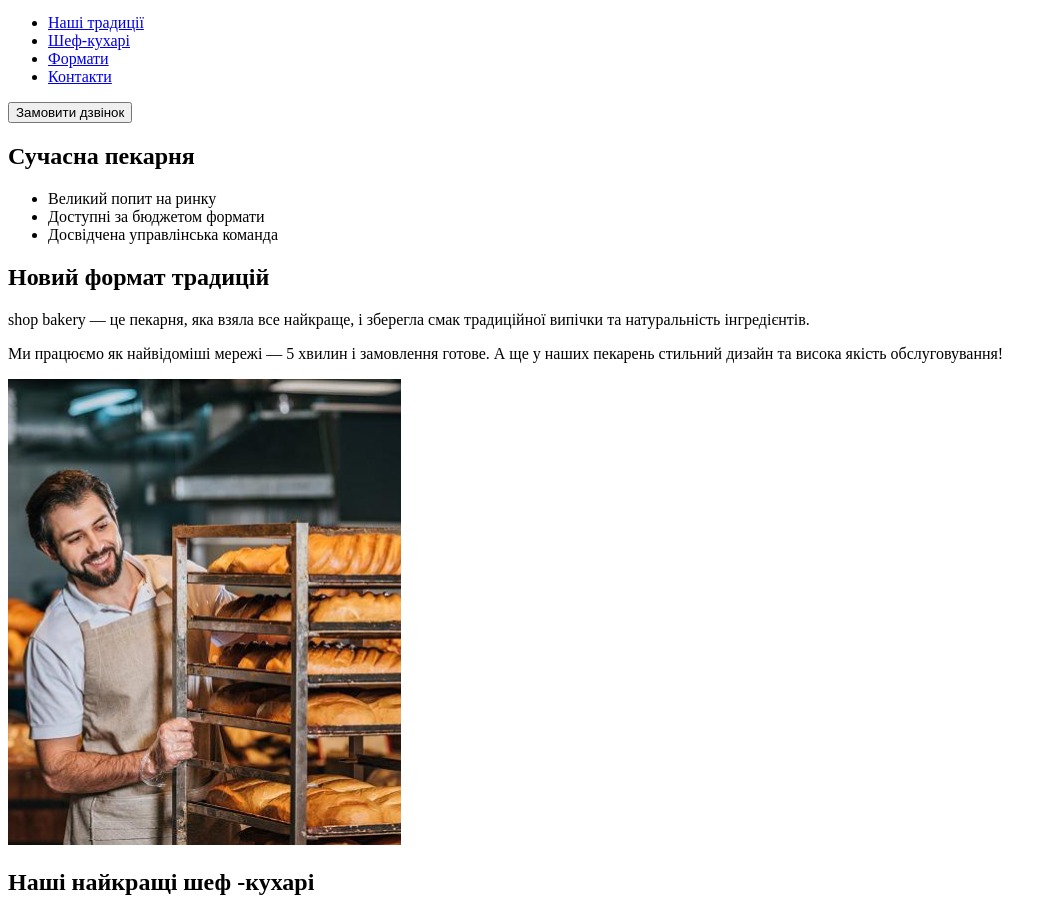
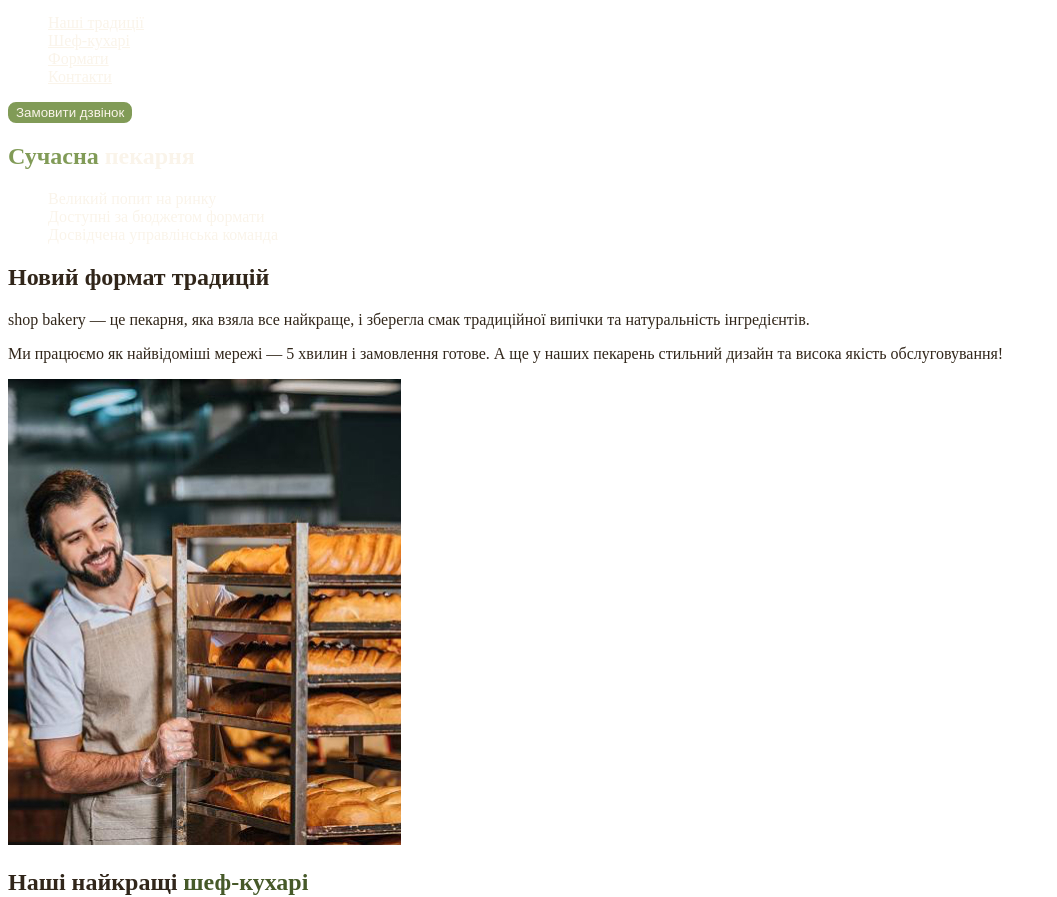
Before and after one commit to Roma-Kovalenko/genius-test, a plain HTML site: page index.html in a window 1280 px wide. Shown: the part 60-957 px from the top of the page, without its empty margins (0-1057 px from the left). Drawn offline with Linux system fonts and the light colour scheme.

Commit message:
Add styles.css variables

```diff
--- /dev/null
+++ b/css/styles.css
@@ -0,0 +1,59 @@
+:root {
+  --color-primary-dark: #31261A;
+  --color-primary-light: #FAF4EA;
+  --color-brand-light: #819B57;
+  --color-brand-dark: #465929;
+}
+
+/* Base */
+body {
+  color: var(--color-primary-dark);
+}
+
+/* Global */
+ul {
+  list-style-type: none;
+}
+
+/* Button */
+.button {
+  color: var(--color-primary-light);
+  border: 2px solid var(--color-brand-light);
+  background-color: var(--color-brand-light);
+  border-radius: 8px;
+  cursor: pointer;
+}
+
+.button:hover {
+  color: #465929;
+  background-color: transparent;
+
+}
+
+/* Link */
+.link {
+  color: var(--color-primary-light);
+}
+
+.link:hover {
+  color: var(--color-brand-light);
+}
+
+/* Hero section */
+.hero-title {
+  color: var(--color-primary-light);
+}
+
+.hero-title .accent {
+  color: var(--color-brand-light);
+}
+
+/* Advantages section */
+.advantages-list {
+  color: var(--color-primary-light);
+  background-color: var(--color-brand);
+}
+
+.section-title .accent {
+  color: var(--color-brand-dark);
+}
--- a/index.html
+++ b/index.html
@@ -4,33 +4,34 @@
     <meta charset="UTF-8" />
     <meta name="viewport" content="width=device-width, initial-scale=1.0" />
     <title>Сучасна пекарня</title>
+    <link rel="stylesheet" href="./css/styles.css" />
   </head>
   <body>
     <header>
       <nav>
-        <a href="#">
+        <a href="/">
           <img src="./images/logo.svg" alt="Логотип сучасної пекарні" />
         </a>
         <ul>
-          <li><a href="#">Наші традиції</a></li>
-          <li><a href="#">Шеф-кухарі</a></li>
-          <li><a href="#">Формати</a></li>
-          <li><a href="#">Контакти</a></li>
+          <li><a class="link" href="#traditions-section">Наші традиції</a></li>
+          <li><a class="link" href="#chefs-section">Шеф-кухарі</a></li>
+          <li><a class="link" href="#format-section">Формати</a></li>
+          <li><a class="link" href="#contacts-section">Контакти</a></li>
         </ul>
       </nav>
-      <button type="button">Замовити дзвінок</button>
+      <button class="button" type="button" >Замовити дзвінок</button>
     </header>
     <main>
       <section>
-        <h1>Сучасна пекарня</h1>
+        <h1 class="hero-title"><span class="accent">Сучасна</span> пекарня</h1>
       </section>
-      <section>
-        <ul>
+      <section id="traditions-section">
+        <ul class="advantages-list">
           <li>Великий попит на ринку</li>
           <li>Доступні за бюджетом формати</li>
           <li>Досвідчена управлінська команда</li>
         </ul>
-        <h2>Новий формат традицій</h2>
+        <h2 class="section-title">Новий формат традицій</h2>
         <p>
           <span>shop bakery</span> — це пекарня, яка взяла все найкраще, і
           зберегла смак традиційної випічки та натуральність інгредієнтів.
@@ -45,8 +46,8 @@
           alt="Чоловік пекар дивиться на батони із посмішкою"
         />
       </section>
-      <section>
-        <h2>Наші найкращі шеф -кухарі</h2>
+      <section id="chefs-section">
+        <h2 class="section-title">Наші найкращі <span class="accent">шеф-кухарі</span></h2>
         <ul>
           <li>
             <article>
@@ -69,8 +70,8 @@
           </li>
         </ul>
       </section>
-      <section>
-        <h2>Формати</h2>
+      <section id="format-section">
+        <h2 class="section-title">Формати</h2>
         <ul>
           <li>
             <article>
@@ -89,8 +90,16 @@
           </li>
         </ul>
       </section>
-      <section>
-        <h2>Приєднуйся до мережі пекарень</h2>
+      <section id="contacts-section">
+        <h2 class="section-title">Приєднуйся до мережі пекарень</h2>
+        <iframe
+          src="https://www.google.com/maps/embed?pb=!1m18!1m12!1m3!1d2540.1640531314047!2d30.491233500000003!3d50.4566697!2m3!1f0!2f0!3f0!3m2!1i1024!2i768!4f13.1!3m3!1m2!1s0x40d4ce637bfe1717%3A0x5370c2254ad1b952!2z0LLRg9C70LjRhtGPINCh0ZbRh9C-0LLQuNGFINCh0YLRgNGW0LvRjNGG0ZbQsiwgNTQsINCa0LjRl9CyLCAwMjAwMA!5e0!3m2!1suk!2sua!4v1701796543865!5m2!1suk!2sua"
+          width="603"
+          height="595"
+          allowfullscreen=""
+          loading="lazy"
+          referrerpolicy="no-referrer-when-downgrade"
+        ></iframe>
       </section>
     </main>
     <footer>
@@ -99,10 +108,10 @@
           <img src="./images/logo.svg" alt="Логотип сучасної пекарні" />
         </a>
         <ul>
-          <li><a href="#">Наші традиції</a></li>
-          <li><a href="#">Шеф-кухарі</a></li>
-          <li><a href="#">Формати</a></li>
-          <li><a href="#">Контакти</a></li>
+          <li><a href="#traditions-section">Наші традиції</a></li>
+          <li><a href="#chefs-section">Шеф-кухарі</a></li>
+          <li><a href="#format-section">Формати</a></li>
+          <li><a href="#contacts-section">Контакти</a></li>
         </ul>
       </nav>
       <address>
@@ -128,7 +137,7 @@
           </li>
         </ul>
         <a href="#" target="_blank">Політика конфіденційності</a>
-        <p>© 2022 Дані захищені</p>
+        <p>&copy; 2022 Дані захищені</p>
       </address>
     </footer>
   </body>
```
